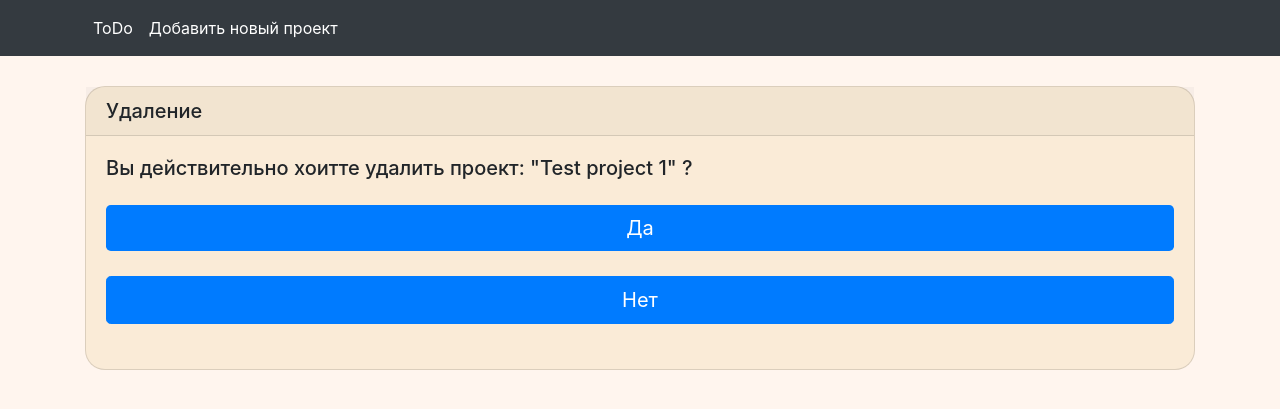
After one commit to big-arturka/homework45, a Django app: page /project/1/delete/ in a window 1280 px wide. The commit adds this page. Shown: the top 409 px of the page. Run offline with Django 3.2, Linux system fonts and the light colour scheme; data comes from the database, SQL or seed files in the repository; some libraries are stand-ins or nearby versions.

Commit message:
Добавлено представление (шаблоны, url) удаления проекта джанговком DeleteView.

```diff
--- a/source/main/urls.py
+++ b/source/main/urls.py
@@ -16,7 +16,7 @@ Including another URLconf
 from django.contrib import admin
 from django.urls import path
 
-from webapp.views import IndexView, ProjectView, ProjectCreateView, ProjectUpdateView
+from webapp.views import IndexView, ProjectView, ProjectCreateView, ProjectUpdateView, ProjectDeleteView
 from webapp.views.task_views import TaskCreateView, TaskView, TaskUpdateView, TaskDeleteView
 
 urlpatterns = [
@@ -24,7 +24,8 @@ urlpatterns = [
     path('', IndexView.as_view(), name='index'),
     path('project/<int:pk>/', ProjectView.as_view(), name='project_view'),
     path('project/add/', ProjectCreateView.as_view(), name='project_create'),
-    path('project/<int:pk>/', ProjectUpdateView.as_view(), name='project_update'),
+    path('project/<int:pk>/update/', ProjectUpdateView.as_view(), name='project_update'),
+    path('project/<int:pk>/delete/', ProjectDeleteView.as_view(), name='project_delete'),
     path('project/<int:pk>/task/add/', TaskCreateView.as_view(), name='task_create'),
     path('project/<int:project_pk>/task/<int:pk>', TaskView.as_view(), name='task_view'),
     path('project/<int:project_pk>/task/<int:pk>/edit/', TaskUpdateView.as_view(), name='task_update'),
--- a/source/webapp/templates/project/index.html
+++ b/source/webapp/templates/project/index.html
@@ -17,6 +17,7 @@
                     <h5 class="card-title">Название проекта: {{ project.name }}</h5>
                     <a href="{% url 'project_view' project.pk %}" class="btn btn-primary">Подробнее</a>
                     <a href="{% url 'project_update' project.pk %}" class="btn btn-primary">Обновить</a>
+                    <a href="{% url 'project_delete' project.pk %}" class="btn btn-primary">Удалить</a>
                 </div>
             </div>
         {% endfor %}
--- /dev/null
+++ b/source/webapp/templates/project/project_delete.html
@@ -0,0 +1,21 @@
+{% extends 'base.html' %}
+
+{% block title %}Delete{% endblock %}
+
+{% block menu %}
+{% endblock %}
+
+{% block content %}
+<div class="card">
+    <form action="{% url 'project_delete' project.pk %}" method="post">
+        {% csrf_token %}
+        <h5 class="card-header">Удаление</h5>
+        <div class="card-body">
+            <h5 class="card-title">Вы действительно хоитте удалить проект: "{{ project.name }}" ?</h5>
+            <p><input type="submit" class="btn btn-primary btn-lg btn-block" value="Да"></p>
+            <a class="btn btn-primary btn-lg btn-block"  href="{% url 'project_view' project.pk %}">Нет</a>
+        </div>
+    </form>
+</div>
+
+{% endblock %}
--- a/source/webapp/templates/project/project_view.html
+++ b/source/webapp/templates/project/project_view.html
@@ -18,6 +18,8 @@
             <div class="card-body">
                 <p class="card-text">Описание: {{ project.description }}</p>
                 <a href="{% url 'index' %}" class="btn btn-primary" >На главную</a>
+                <a href="{% url 'project_update' project.pk %}" class="btn btn-primary">Обновить</a>
+                <a href="{% url 'project_delete' project.pk %}" class="btn btn-primary">Удалить</a>
 
                 {% for task in tasks %}
                     <div class="task-card card w-100">
--- a/source/webapp/views/project_views.py
+++ b/source/webapp/views/project_views.py
@@ -1,9 +1,9 @@
 from django.core.paginator import Paginator
-from django.urls import reverse
+from django.urls import reverse, reverse_lazy
 
 from webapp.forms import ProjectForm
 from webapp.models import Project
-from django.views.generic import ListView, DetailView, CreateView, UpdateView
+from django.views.generic import ListView, DetailView, CreateView, UpdateView, DeleteView
 
 
 class IndexView(ListView):
@@ -60,3 +60,9 @@ class ProjectUpdateView(UpdateView):
 
     def get_success_url(self):
         return reverse('project_view', kwargs={'pk': self.object.pk})
+
+
+class ProjectDeleteView(DeleteView):
+    template_name = 'project/project_delete.html'
+    model = Project
+    success_url = reverse_lazy('index')
```
